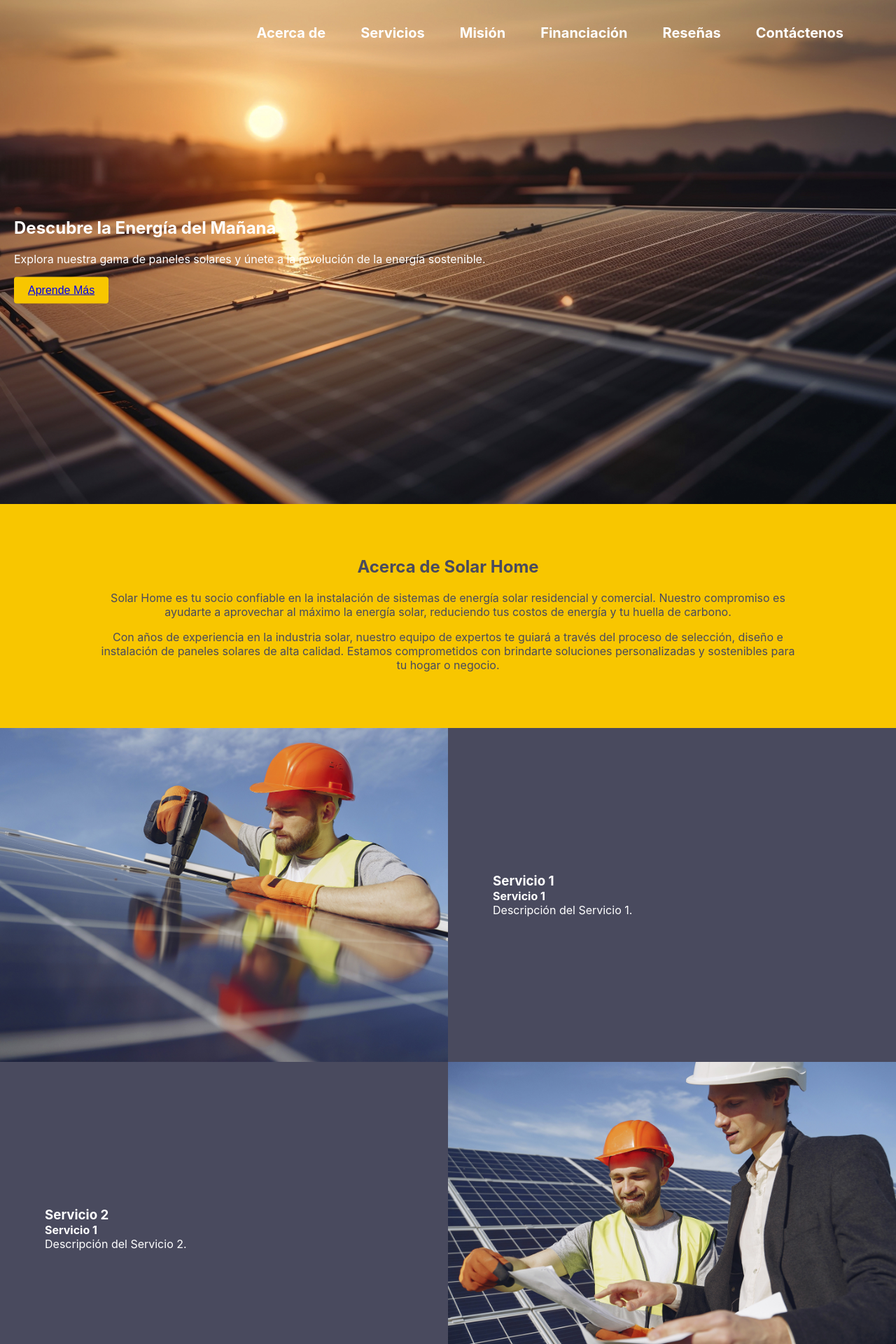
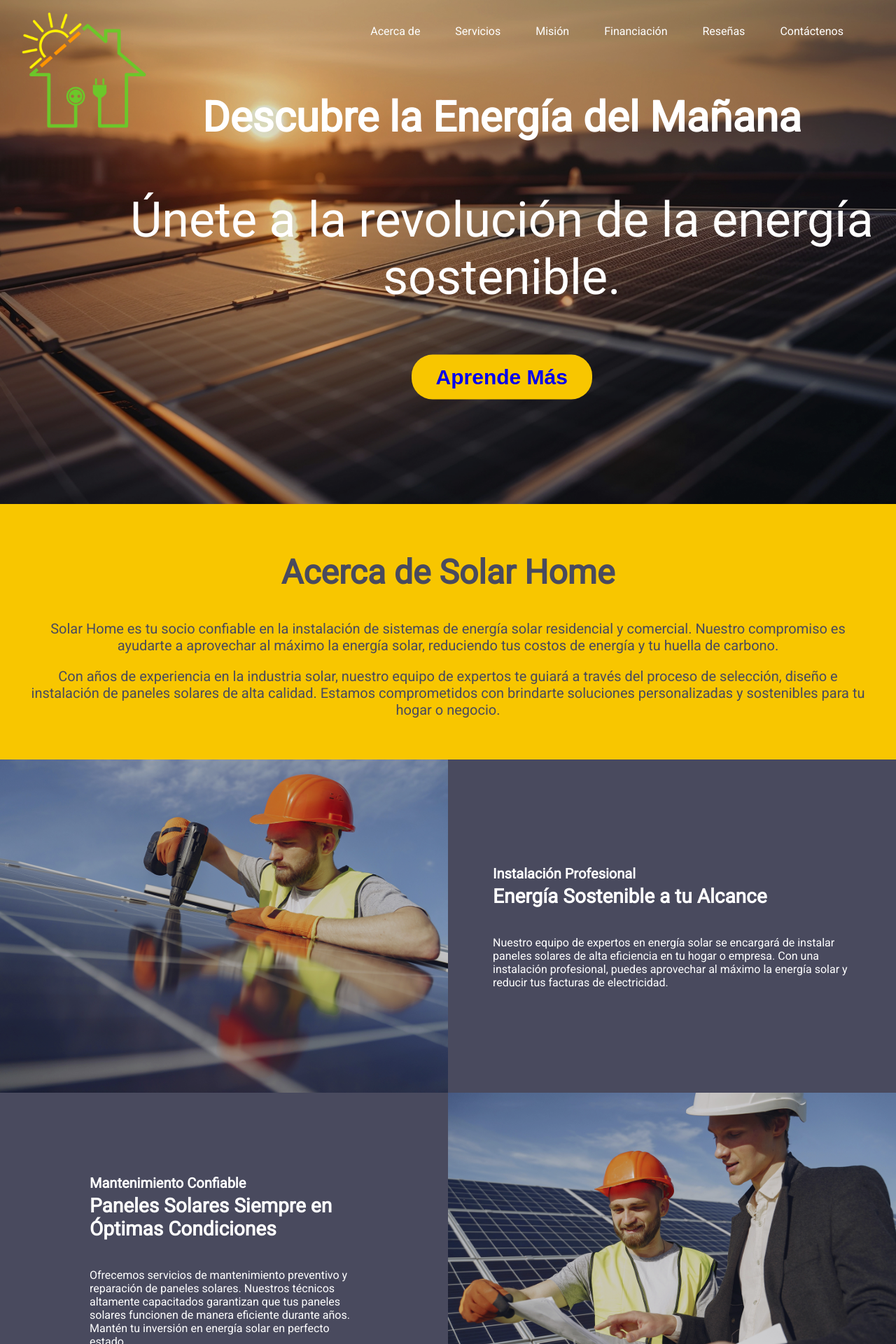
Before and after one commit to AldG99/solar-hogar, a React (Create React App) app: page / in a window 1280 px wide. Shown: the top 1920 px of the page at 70% size. Built offline with nearby package versions, Linux system fonts and the light colour scheme; the HTML template or start-up script is replaced by a standard one.

Commit message:
Editar Carousel

```diff
--- a/src/App.jsx
+++ b/src/App.jsx
@@ -1,7 +1,7 @@
 import React from 'react';
 import { Carousel } from 'react-responsive-carousel';
 import 'react-responsive-carousel/lib/styles/carousel.min.css'; // Importa los estilos CSS
-import { FaFacebook, FaInstagram, FaTwitter, FaGooglePlus } from "react-icons/fa";
+import { FaFacebook, FaInstagram, FaTwitter, FaGooglePlus } from 'react-icons/fa';
 import './styles/scrollbar.scss';
 import './App.scss'; // Asegúrate de importar tu archivo SCSS
 
@@ -10,42 +10,51 @@ import './App.scss'; // Asegúrate de importar tu archivo SCSS
 function App() {
 
   return (
-<div className="App">
+<div className='App'>
   {/* Header */}
-  <header className="header">
+  <header className='header'>
     {/* Barra de navegación */}
-    <nav className="navbar">
-      <div className="container">
+    <nav className='navbar'>
+      <div className='container'>
         {/* Menú de navegación */}
-        <ul className="nav-list">
-          <li><a href="#acerca">Acerca de</a></li>
-          <li><a href="#servicios">Servicios</a></li>
-          <li><a href="#mision">Misión</a></li>
-          <li><a href="#financiacion">Financiación</a></li>
-          <li><a href="#resenas">Reseñas</a></li>
-          <li><a href="#contactenos">Contáctenos</a></li>
+        <ul className='nav-list'>
+          <li><a href='#acerca'>Acerca de</a></li>
+          <li><a href='#servicios'>Servicios</a></li>
+          <li><a href='#mision'>Misión</a></li>
+          <li><a href='#financiacion'>Financiación</a></li>
+          <li><a href='#resenas'>Reseñas</a></li>
+          <li><a href='#contactenos'>Contáctenos</a></li>
         </ul>
       </div>
     </nav>
   </header>
 
   {/* Hero Section */}
-  <section className="hero">
-    <div className="container">
+  <section className='hero'>
+    <div className='container'>
+    <div className='logo-container'>
+    <div className='logotipo'>
+        <img
+        src={require('./images/logo-panel-solar.png')}
+        alt='Logo de la empresa'
+        onContextMenu={(e) => e.preventDefault()}
+        onDragStart={(e) => e.preventDefault()}/>
+      </div>
+      </div>
       {/* Aquí puedes colocar la imagen */}
       <img
         src={require('./images/solar-home-1.jpg')}
         alt='Una Amiga y Un Amigo'
         onContextMenu={(e) => e.preventDefault()}
         onDragStart={(e) => e.preventDefault()}
-        className="hero-image" // Agrega una clase para aplicar estilos específicos
+        className='hero-image' // Agrega una clase para aplicar estilos específicos
       />
-      <div className="hero-content">
+      <div className='hero-content'>
         {/* Aquí puedes colocar el encabezado */}
         <h1>Descubre la Energía del Mañana</h1>
-        <p>Explora nuestra gama de paneles solares y únete a la revolución de la energía sostenible.</p>
-        <button type="button">
-  <a href="#acerca">Aprende Más</a>
+        <p>Únete a la revolución de la energía sostenible.</p>
+        <button type='button'>
+  <a href='#acerca' style={{ textDecoration: 'none' }}>Aprende Más</a>
 </button>
 
       </div>
@@ -54,9 +63,9 @@ function App() {
 
 
 
-  <section className="about" id="acerca">
-  <div className="container">
-    <div className="about-content">
+  <section className='about' id='acerca'>
+  <div className='container'>
+    <div className='about-content'>
       <h2>Acerca de Solar Home</h2>
       <p>
         Solar Home es tu socio confiable en la instalación de sistemas de energía solar residencial
@@ -73,49 +82,49 @@ function App() {
 </section>
 
       {/* Sección de Servicios o Productos */}
-<section className="services" id="servicios">
-  <div className="container">
-    <div className="services-content">
-      <div className="service-item-1">
+<section className='services' id='servicios'>
+  <div className='container'>
+    <div className='services-content'>
+      <div className='service-item-1'>
       <img
         src={require('./images/servicio-1.jpg')}
         alt='Una Amiga y Un Amigo'
         onContextMenu={(e) => e.preventDefault()}
         onDragStart={(e) => e.preventDefault()}
-        className="hero-image" // Agrega una clase para aplicar estilos específicos
+        className='hero-image' // Agrega una clase para aplicar estilos específicos
       />
         <div className='service-text-1'>
-        <h3>Servicio 1</h3>
-        <h4>Servicio 1</h4>
-        <p>Descripción del Servicio 1.</p>
+        <h3>Instalación Profesional</h3>
+        <h4>Energía Sostenible a tu Alcance</h4>
+        <p>Nuestro equipo de expertos en energía solar se encargará de instalar paneles solares de alta eficiencia en tu hogar o empresa. Con una instalación profesional, puedes aprovechar al máximo la energía solar y reducir tus facturas de electricidad.</p>
         </div>
       </div>
-      <div className="service-item-2">
+      <div className='service-item-2'>
       <img
         src={require('./images/servicio-2.jpg')}
         alt='Una Amiga y Un Amigo'
         onContextMenu={(e) => e.preventDefault()}
         onDragStart={(e) => e.preventDefault()}
-        className="hero-image" // Agrega una clase para aplicar estilos específicos
+        className='hero-image' // Agrega una clase para aplicar estilos específicos
       />
         <div className='service-text-2'>
-        <h3>Servicio 2</h3>
-        <h4>Servicio 1</h4>
-        <p>Descripción del Servicio 2.</p>
+        <h3>Mantenimiento Confiable</h3>
+        <h4>Paneles Solares Siempre en Óptimas Condiciones</h4>
+        <p>Ofrecemos servicios de mantenimiento preventivo y reparación de paneles solares. Nuestros técnicos altamente capacitados garantizan que tus paneles solares funcionen de manera eficiente durante años. Mantén tu inversión en energía solar en perfecto estado.</p>
         </div>
       </div>
-      <div className="service-item-3">
+      <div className='service-item-3'>
       <img
         src={require('./images/servicio-3.jpg')}
         alt='Una Amiga y Un Amigo'
         onContextMenu={(e) => e.preventDefault()}
         onDragStart={(e) => e.preventDefault()}
-        className="hero-image" // Agrega una clase para aplicar estilos específicos
+        className='hero-image' // Agrega una clase para aplicar estilos específicos
       />
       <div className='service-text-3'>
-        <h3>Servicio 3</h3>
-        <h4>Servicio 1</h4>
-        <p>Descripción del Servicio 3.</p>
+        <h3>Consultoría Especializada</h3>
+        <h4>Planifica tu Transición a la Energía Solar</h4>
+        <p>Nuestros consultores en energía solar te ayudarán a tomar decisiones informadas sobre la transición a la energía solar. Te guiaremos a través de las opciones de financiamiento, el diseño de sistemas y los incentivos disponibles para que puedas obtener los máximos beneficios de la energía solar.</p>
         </div>
       </div>
     </div>
@@ -124,29 +133,29 @@ function App() {
 
 
       {/* Misión Section */}
-      <section className="mission" id="mision">
-        <div className="container">
+      <section className='mission' id='mision'>
+        <div className='container'>
         <img
         src={require('./images/solar-home-2.jpg')}
         alt='Una Amiga y Un Amigo'
         onContextMenu={(e) => e.preventDefault()}
         onDragStart={(e) => e.preventDefault()}
-        className="hero-image" // Agrega una clase para aplicar estilos específicos
+        className='hero-image' // Agrega una clase para aplicar estilos específicos
       />
       <div className='mission-text'>
-        <h3>Mision</h3>
-        <p>TEXTO</p>
+        <h3>Empoderando Tu Futuro con Energía Solar Sostenible</h3>
+        <p>Nuestra misión es hacer que la energía solar sea accesible y asequible para todos, promoviendo un futuro más limpio y sostenible a través de soluciones de alta calidad y prácticas ambientalmente responsables.</p>
         </div>
         </div>
       </section>
 
-      <section className="financing" id="financiacion">
-  <div className="container">
-    {/* Contenido de la sección "Financiación" */}
-    <div className="video-container">
+      <section className='financing' id='financiacion'>
+  <div className='container'>
+    {/* Contenido de la sección 'Financiación' */}
+    <div className='video-container'>
     <iframe
-  width='800'
-  height='450'
+  width={800 * 0.8} // Recudir tamaño original al 20%
+  height={450 * 0.8}
   src='https://www.youtube.com/embed/xKxrkht7CpY' // URL de embebido del video
   title='Video Solar Home'
   allow='accelerometer; autoplay; clipboard-write; encrypted-media; gyroscope; picture-in-picture'
@@ -154,58 +163,62 @@ function App() {
 ></iframe>
 
 </div>
-    <div className="text-container">
+    <div className='text-container'>
       {/* Aquí puedes agregar tu contenido de texto */}
-      <h3>Título del Video</h3>
-      <p>Descripción del video y otros detalles relacionados con la financiación.</p>
+      <h3>Financiación Flexible para un Futuro Sostenible</h3>
+      <p>En Solar Hogar, entendemos que dar el salto hacia la energía solar puede ser una inversión significativa. Por eso, ofrecemos soluciones de financiación flexibles diseñadas para hacer que la transición a la energía solar sea accesible para todos. Nuestros planes de financiamiento te permiten disfrutar de los beneficios de la energía solar sin un impacto inmediato en tu presupuesto. Con tasas competitivas y plazos flexibles, estamos comprometidos en ayudarte a impulsar un futuro sostenible sin preocupaciones financieras. Juntos, podemos hacer que la energía solar sea una realidad para tu hogar o negocio.</p>
     </div>
   </div>
 </section>
 
 
-<section className="reviews" id="resenas">
-  <div className="container">
+<section className='reviews' id='resenas'>
+  <div className='container'>
   <Carousel autoPlay={true} interval={3000} showThumbs={false} showStatus={false} infiniteLoop={true} className='carousel-container'>
   <div style={{ position: 'relative', userSelect: 'none' }}>
         <img src={require('./images/review-1.jpg')} alt='Almacén con Paneles Solares' />
-        <h3>Autor 1</h3>
-        <p>Reseña</p>
+        <h3>María González</h3>
+        <p>¡Los paneles solares han cambiado mi vida! Gracias a ellos, he reducido significativamente mis facturas de electricidad y contribuido a la protección del medio ambiente. ¡Una inversión que realmente vale la pena!</p>
       </div>
       <div style={{ position: 'relative', userSelect: 'none' }}>
         <img src={require('./images/review-2.jpg')} alt='Departamentos con Paneles Solares' />
-        <h3>Autor 2</h3>
-        <p>Reseña</p>
+        <h3>Juan Carlos Pérez</h3>
+        <p>Desde que instalé paneles solares en mi hogar, me he sentido más independiente energéticamente. La tecnología es confiable y eficiente, y no puedo dejar de recomendarla a amigos y familiares.</p>
       </div>
       <div style={{ position: 'relative', userSelect: 'none' }}>
         <img src={require('./images/review-3.jpg')} alt='Casa con Paneles Solares' />
-        <h3>Autor 3</h3>
-        <p>Reseña</p>
+        <h3>Laura Rodríguez</h3>
+        <p>Como dueña de un negocio, la decisión de adoptar paneles solares fue una de las mejores que he tomado. No solo hemos reducido nuestros costos operativos, sino que también hemos ganado la admiración de nuestros clientes por nuestro compromiso con la sostenibilidad.</p>
       </div>
       <div style={{ position: 'relative', userSelect: 'none' }}>
         <img src={require('./images/review-4.jpg')} alt='Campo con Paneles Solares' />
-        <h3>Autor 4</h3>
-        <p>Reseña</p>
+        <h3>Diego López</h3>
+        <p>La energía solar es el futuro, y no puedo estar más satisfecho con mi sistema de paneles solares. Además de los beneficios económicos, siento que estoy haciendo mi parte para combatir el cambio climático. ¡Es una victoria para todos!</p>
       </div>
     </Carousel>
   </div>
 </section>
 
 
-<section className="contact" id="contactenos">
-  <div className="container">
+<section className='contact' id='contactenos'>
+  <div className='container'>
   {/* Agrega los iconos de redes sociales */}
   <div className='container-icons'>
-  <div className="social-icons">
-          <a href="https://github.com/" className="social-icon">
+  <h2>Asegure el futuro energético de su hogar</h2>
+  <p>¡Descubra soluciones confiables de energía de respaldo ahora!</p>
+  <p>+1 (123) 456-7890.</p>
+        <p>info@solar-hogar.com.</p>
+  <div className='social-icons'>
+          <a href='https://github.com/AldG99/solar-hogar' className='social-icon'>
             <FaFacebook />
           </a>
-          <a href="https://github.com/" className="social-icon">
+          <a href='https://github.com/AldG99/solar-hogar' className='social-icon'>
             <FaInstagram />
           </a>
-          <a href="https://github.com/" className="social-icon">
+          <a href='https://github.com/AldG99/solar-hogar' className='social-icon'>
             <FaTwitter />
           </a>
-          <a href="https://github.com/" className="social-icon">
+          <a href='https://github.com/AldG99/solar-hogar' className='social-icon'>
             <FaGooglePlus />
           </a>
         </div>
@@ -214,27 +227,27 @@ function App() {
     <div className='container-form'>
     <form>
       <h2>Contacto</h2>
-      <div className="form-group">
-        <label className='form-text' htmlFor="nombreCompleto">Nombre Completo</label>
-        <input type="text" id="nombreCompleto" name="nombreCompleto" required />
+      <div className='form-group'>
+        <label className='form-text' htmlFor='nombreCompleto'>Nombre Completo</label>
+        <input type='text' id='nombreCompleto' name='nombreCompleto' required />
       </div>
-      <div className="form-group">
-        <label className='form-text' htmlFor="correoElectronico">Correo Electrónico</label>
-        <input type="email" id="correoElectronico" name="correoElectronico" required />
+      <div className='form-group'>
+        <label className='form-text' htmlFor='correoElectronico'>Correo Electrónico</label>
+        <input type='email' id='correoElectronico' name='correoElectronico' required />
       </div>
-      <div className="form-group">
-        <label className='form-text' htmlFor="numeroTelefono">Número de Teléfono</label>
-        <input type="tel" id="numeroTelefono" name="numeroTelefono" required />
+      <div className='form-group'>
+        <label className='form-text' htmlFor='numeroTelefono'>Número de Teléfono</label>
+        <input type='tel' id='numeroTelefono' name='numeroTelefono' required />
       </div>
-      <div className="form-group">
-        <label className='form-text' htmlFor="direccion">Dirección</label>
-        <input type="text" id="direccion" name="direccion" required />
+      <div className='form-group'>
+        <label className='form-text' htmlFor='direccion'>Dirección</label>
+        <input type='text' id='direccion' name='direccion' required />
       </div>
-      <div className="form-group">
-        <label className='form-text' htmlFor="consumoAnual">Consumo Anual de Electricidad (kWh)</label>
-        <input type="number" id="consumoAnual" name="consumoAnual" required />
+      <div className='form-group'>
+        <label className='form-text' htmlFor='consumoAnual'>Consumo Anual de Electricidad (kWh)</label>
+        <input type='number' id='consumoAnual' name='consumoAnual' required />
       </div>
-      <button type="submit">Enviar</button>
+      <button type='submit'>Enviar</button>
     </form>
     </div>
   </div>
@@ -242,8 +255,8 @@ function App() {
 
 
       {/* Footer */}
-      <footer className="footer">
-        <div className="container">
+      <footer className='footer'>
+        <div className='container'>
         <div className='copyright'>
           © 2023 Alfredo García. Todos los derechos reservados.
         </div>
--- a/src/App.scss
+++ b/src/App.scss
@@ -1,3 +1,5 @@
+@import url('https://fonts.googleapis.com/css2?family=Roboto&display=swap');
+
 // Define una variable para el color de fondo
 $color-de-fondo: #fff;
 
@@ -5,8 +7,27 @@ $color-de-fondo: #fff;
 body {
   background-color: $color-de-fondo;
   margin: 0; // Elimina el margen predeterminado
-  padding: 0; // Elimina el relleno predeterminado
+  padding: 0; // Elimina el relleno predeterminado}
+  font-family: 'Roboto', sans-serif;
 }
+
+.logo-container {
+  position: relative;
+  /* Agrega otros estilos según sea necesario */
+}
+
+.logotipo {
+  position: absolute;
+  left: 20px; /* Ajusta la posición horizontal según tus necesidades */
+  z-index: 2; /* Asegura que el logotipo esté encima del contenido */
+  /* Estilos adicionales para el logotipo */
+}
+
+.logotipo img {
+  max-width: 200px; /* Ajusta el tamaño máximo del logotipo según tus necesidades */
+  height: auto; /* Mantiene la proporción original */
+}
+
 
 /* En App.scss o en tu archivo CSS */
 .hero {
@@ -18,28 +39,40 @@ body {
   width: 100%;
   height: auto;
   z-index: 0; // Coloca la imagen detrás del contenido
+  filter: brightness(0.85) contrast(1); /* Ajusta el brillo y el contraste */
 }
 
+/* Estilo para .hero-content */
 .hero-content {
   position: absolute;
-  top: 50%;
-  left: 20px;
+  top: 45%;
+  left: 12%;
+  text-align: center;
   transform: translateY(-50%);
   color: white;
-  z-index: 1; // Asegura que el contenido esté encima de la imagen
+  z-index: 1; /* Asegura que el contenido esté encima de la imagen */
+
+  h1 {
+    font-size: 60px; /* Tamaño de fuente fijo */
+  }
+
+  p {
+    font-size: 70px; /* Tamaño de fuente fijo */
+  }
 }
 
 /* Estilo para el botón "Aprende Más" */
 button[type="button"] {
   background-color: #f8c600; /* Color de fondo del botón */
-  color: #fff; /* Color del texto del botón */
-  border: none; /* Sin borde */
-  border-radius: 4px; /* Bordes redondeados */
-  padding: 10px 20px; /* Relleno interno del botón */
-  font-size: 16px; /* Tamaño de fuente */
-  cursor: pointer; /* Cambia el cursor al pasar por encima */
-  text-decoration: none; /* Sin subrayado */
-  display: inline-block; /* Para que el botón no ocupe todo el ancho */
+  color: #000;
+  outline: none;
+  padding: 15px 35px;
+  border: none;
+  border-radius: 30px;
+  cursor: pointer;
+  font-size: 30px;
+  font-weight: bold;
+  transition: background-color 0.3s ease;
 
   &:hover {
     background-color: #fff; /* Cambia el color al pasar el cursor */
@@ -77,8 +110,7 @@ button[type="button"] {
   text-decoration: none;
   transition: color 0.3s ease, font-weight 0.3s ease; /* Transiciones suaves para el color y el peso de la fuente */
   font-weight: normal; /* Inicialmente, establece el peso de la fuente como normal */
-  font-size: 2.5vh;
-  font-weight: bold;
+  font-size: 2vh;
 }
 
 /* Cambia el color y el peso de la fuente cuando el cursor pasa sobre los elementos de navegación */
@@ -88,6 +120,35 @@ button[type="button"] {
 
 /* Media query para ajustar el tamaño de fuente en pantallas más pequeñas */
 @media screen and (max-width: 768px) {
+  .logotipo img {
+    margin-top: 425%;
+    max-width: 50px; /* Ajusta el tamaño máximo del logotipo según tus necesidades */
+    height: auto; /* Mantiene la proporción original */
+  }
+  /* Estilo para .hero-content */
+.hero-content {
+  position: absolute;
+  top: 45%;
+  left: 20%;
+  text-align: center;
+  transform: translateY(-50%);
+  color: white;
+  z-index: 1; /* Asegura que el contenido esté encima de la imagen */
+
+  h1 {
+    font-size: 18px; /* Tamaño de fuente fijo */
+  }
+
+  p {
+    font-size: 15px; /* Tamaño de fuente fijo */
+  }
+}
+
+/* Estilo para el botón "Aprende Más" */
+button[type="button"] {
+  font-size: 10px; /* Tamaño de fuente fijo */
+}
+
   .navbar {
     position: absolute;
     top: 15px; /* Añade espacio en la parte superior de la pantalla */
@@ -106,16 +167,24 @@ button[type="button"] {
 
 .about {
   background-color: #f8c600;
-  padding: 5%;
+  padding: 3%;
   color: #494a5e;
   text-align: center; // Centra el texto horizontalmente
   display: flex; // Usa el modelo de caja flexible
   flex-direction: column; // Apila elementos verticalmente
   justify-content: center; // Centra verticalmente el contenido
+
+  h2 {
+    font-size: 6vh;
+  }
+
+  p {
+    font-size: 2.5vh;
+  }
 }
 
 .about-content {
-  max-width: 1000px; // Ancho máximo del contenido
+  max-width: 1450px; // Ancho máximo del contenido
   margin: 0 auto; // Centra el contenido horizontalmente
 }
 
@@ -145,14 +214,22 @@ button[type="button"] {
           color: white;
           order: 2;
           flex: 1;
+          margin: 0;
+          padding-left: 5%;
+          padding-right: 5%;
         }
 
-        h3,
-        h4,
-        p {
-          margin: 0;
-          padding-left: 10%;
+        h3 {
+          margin-bottom: 4px;
+          font-size: 2.5vh;
         }
+
+        h4 {
+          margin-top: auto;
+          margin-bottom: 40px;
+          font-size: 3.5vh;
+        }
+
       }
 
       .service-item-2 {
@@ -170,13 +247,19 @@ button[type="button"] {
           color: white;
           order: 2;
           flex: 1;
+          padding-left: 10%;
+          padding-right: 10%;
         }
 
-        h3,
-        h4,
-        p {
-          margin: 0;
-          padding-left: 10%;
+        h3 {
+          margin-bottom: 4px;
+          font-size: 2.5vh;
+        }
+
+        h4 {
+          margin-top: auto;
+          margin-bottom: 40px;
+          font-size: 3.5vh;
         }
       }
 
@@ -200,16 +283,18 @@ button[type="button"] {
     .mission-text {
       position: absolute; // Establece una posición absoluta para .mission-text
       color: #fff;
-      top: 50%; // Coloca el elemento en el centro vertical
-      left: 50%; // Coloca el elemento en el centro horizontal
-      transform: translate(-50%, -50%); // Centra el contenido en el medio
+      margin-right: 15%;
+      margin-left: 15%;
+      top: 40%; // Coloca el elemento en el centro vertical
       text-align: center; // Centra el texto horizontalmente
 
       h3 {
+        font-size: 6.5vh;
         margin: 0; // Elimina el margen por defecto del encabezado
       }
 
       p {
+        font-size: 2vh;
         margin: 0; // Elimina el margen por defecto del párrafo
       }
     }
@@ -220,7 +305,9 @@ button[type="button"] {
 .financing {
   .container {
     background-color: #494a5e;
-    padding: 7.5%;
+    padding: 6%;
+    padding-left: 15%;
+    padding-right: 15%;
     display: flex;
     flex-direction: row-reverse; /* Cambiamos la dirección a fila inversa para que el video esté a la derecha */
     align-items: center;
@@ -229,11 +316,19 @@ button[type="button"] {
       color: #fff;
       flex: 1;
       padding: 20px;
+
+      h3 {
+        font-size: 3vh;
+      }
+
+      p {
+        font-size: 2vh;
+      }
     }
 
     .video-container {
       flex: 1;
-      padding: 20px;
+      padding: 10px;
     }
   }
 }
@@ -253,20 +348,23 @@ button[type="button"] {
     img {
       width: 100%;
       height: auto;
+      filter: brightness(0.75) contrast(1); /* Ajusta el brillo y el contraste */
     }
 
     p {
       position: absolute;
-      top: 50%;
+      top: 25%;
       left: 50%;
+      font-size: 3.5vh;
       transform: translate(-50%, -50%);
       color: #fff; // Cambiar color de texto según tus preferencias
     }
 
     h3 {
       position: absolute;
-      top: 75%; // Ajusta la posición vertical según tus necesidades
+      top: 40%; // Ajusta la posición vertical según tus necesidades
       left: 50%;
+      font-size: 2.5vh;
       transform: translateX(-50%);
       color: #fff; // Cambiar color de texto según tus preferencias
     }
@@ -282,12 +380,25 @@ button[type="button"] {
 .container-icons{
   margin-right: 40%;
   margin-left: 5%;
+
+  h2 {
+    font-size: 4vh;
+    color: #494a5e;
+    display: flex; // Usa el modelo de caja flexible
+
+  }
+
+  p {
+    font-size: 2vh;
+    color: #494a5e;
+    display: flex; // Usa el modelo de caja flexible
+  }
 }
 
 .social-icon {
   padding-left: 1.5%;
   font-size: 24px;
-  color: #007bff;
+  color: #494a5e;
 }
 
 .container-form {
@@ -326,18 +437,19 @@ label {
 
 /* Estilo para el botón de enviar */
 button[type="submit"] {
-  background-color: #007bff;
+  background-color: #494a5e;
   color: #fff;
-  padding: 10px 20px;
+  padding: 15px 35px;
   border: none;
   border-radius: 20px;
   cursor: pointer;
   font-size: 18px;
+  font-weight: bold;
   transition: background-color 0.3s ease;
 }
 
 button[type="submit"]:hover {
-  background-color: #0056b3;
+  background-color: #494a5e;
 }
 
 /* Estilo para los mensajes de error (puedes mostrarlos usando JavaScript) */
```
Also changed, not shown: src/images/logo-panel-solar.png (added).
